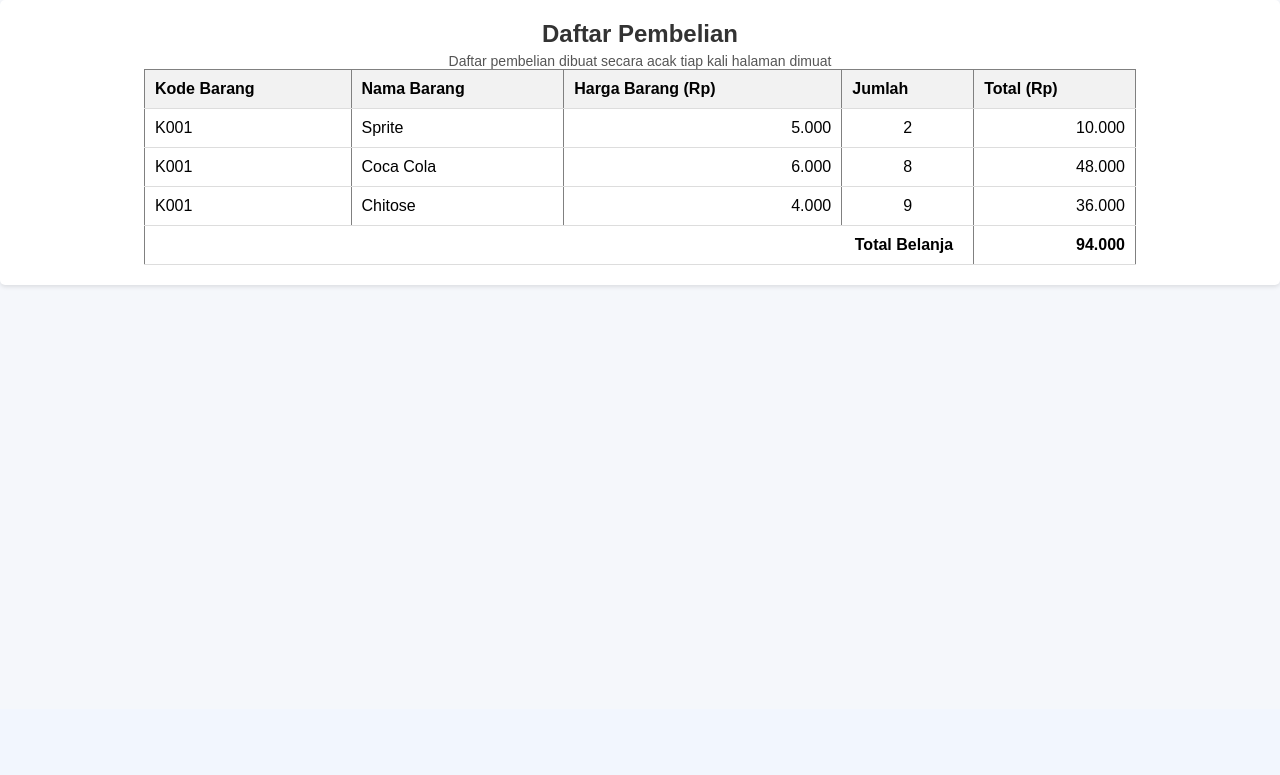
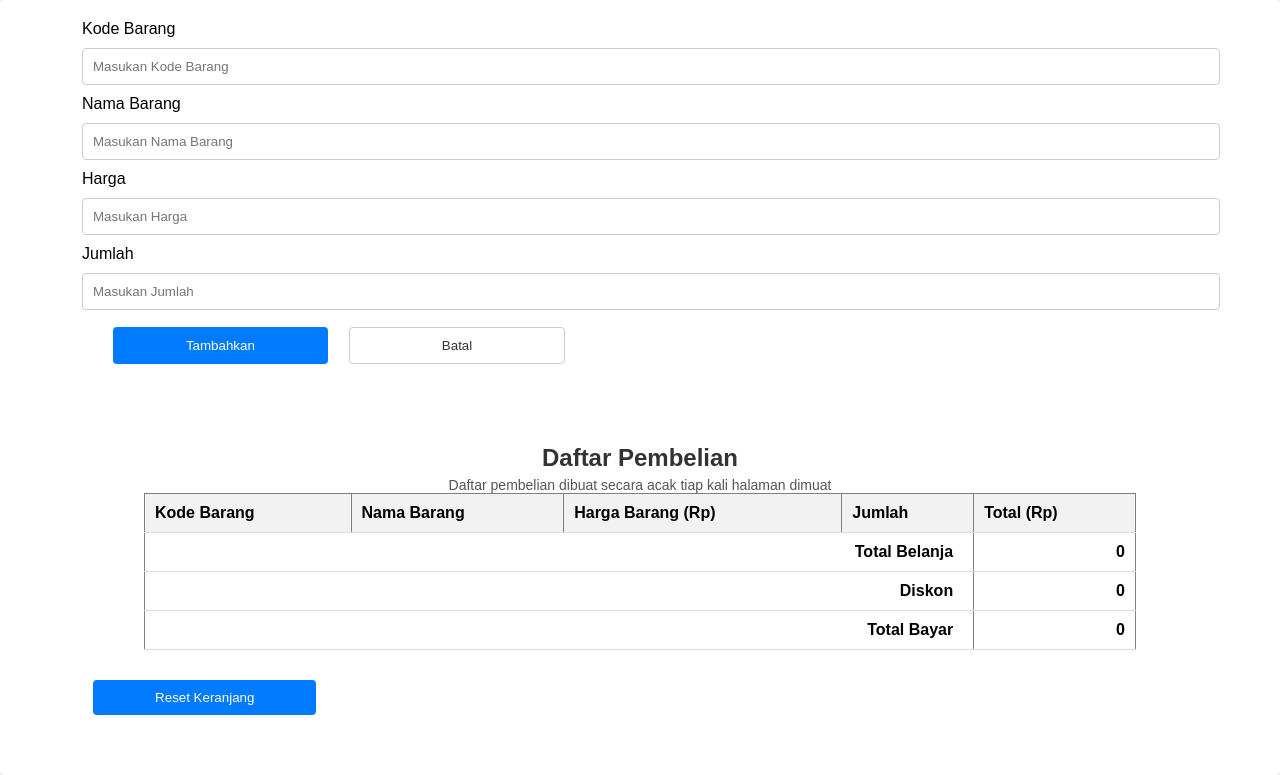
Before and after one commit to Bulanfebiola/UTS_Web1_BulanFebiola, a PHP site: page /dashboard.php in a window 1280 px wide. Shown: the part 91-866 px from the top of the page. Before the commit the page ends 379 px from the top, so only its background shows below. Run offline with PHP 8.4, Linux system fonts and the light colour scheme; the visitor is signed in with stand-in values (Sample User, id 1); data that the repository does not hold is empty.

Commit message:
Menambahkan Barang

```diff
--- a/dashboard.php
+++ b/dashboard.php
@@ -7,17 +7,31 @@ if (!isset($_SESSION['username'])) {
   exit;
 }
 
-$barang = [
-  ["K001", "Teh Pucuk", 3000],
-  ["K002", "Sukro", 2500],
-  ["K001", "Sprite", 5000],
-  ["K001", "Coca Cola", 6000],
-  ["K001", "Chitose", 4000],
+// cek apakah ada pengirimian data
+if ($_SERVER['REQUEST_METHOD'] === 'POST') {
+
+  $kode_barang   = $_POST['kode_barang']   ?? '';
+  $nama_barang   = $_POST['nama_barang']   ?? '';
+  $harga_barang  = (int)($_POST['harga_barang']   ?? 0);
+  $jumlah = (int)($_POST['jumlah']  ?? 0);
+
+  $_SESSION['barang'][] = [
+    'kode_barang' => $kode_barang,
+    'nama_barang' => $nama_barang,
+    'harga_barang' => $harga_barang,
+    'jumlah' => $jumlah
   ];
+}
 
-$jumlah = count($barang) - 1;
-$beli = 0;
-$total = 0;
+$barang = $_SESSION['barang'] ?? null;
+// Untuk reset keranjang jika ada request GET
+if (isset($_GET["reset"])) {
+  unset($_SESSION['barang']);
+  $barang = null;
+  header('Location: dashboard.php');
+  exit;
+}
+
 $grandtotal = 0;
 
 ?>
@@ -147,6 +161,44 @@ $grandtotal = 0;
       align-items: center;
     }
 
+    form {
+      width: 90%;
+      margin-bottom: 30px;
+      margin-bottom: 30px;
+    }
+
+    input[type="text"],
+    input[type="number"] {
+      width: 100%;
+      padding: 10px;
+      margin: 10px 0;
+      border: 1px solid #ccc;
+      border-radius: 4px;
+    }
+
+    .container {
+      display: flex;
+      margin-top: -3px;
+    }
+
+    input[type="submit"],
+    input[type="reset"] {
+      width: 20%;
+      padding: 10px;
+      margin: 10px 1%;
+      border: none;
+      border-radius: 4px;
+      background-color: #007bff;
+      color: white;
+      cursor: pointer;
+    }
+
+    input[type="reset"] {
+      background-color: white;
+      color: #333;
+      border: 1px solid #ccc;
+    }
+
     table {
       width: 80%;
       border-collapse: collapse;
@@ -182,6 +234,22 @@ $grandtotal = 0;
   </header>
 
   <main>
+    <form action="dashboard.php" method="POST">
+      <label for="kode_barang">Kode Barang</label>
+      <input type="text" name="kode_barang" id="kode_barang" placeholder="Masukan Kode Barang" required>
+      <label for="nama_barang">Nama Barang</label>
+      <input type="text" name="nama_barang" id="nama_barang" placeholder="Masukan Nama Barang" required>
+      <label for="harga_barang">Harga</label>
+      <input type="number" name="harga_barang" id="harga_barang" placeholder="Masukan Harga" required>
+      <label for="jumlah">Jumlah</label>
+      <input type="number" name="jumlah" id="jumlah" placeholder="Masukan Jumlah" required>
+      <div class="container">
+        <input type="submit" value="Tambahkan">
+        <input type="reset" value="Batal">
+      </div>
+    </form>
+
+    <?php if (isset($_SESSION["barang"]) && !empty($barang)): ?>
       <h2>Daftar Pembelian</h2>
       <p>Daftar pembelian dibuat secara acak tiap kali halaman dimuat</p>
       <table border="1" cellpadding="10" cellspacing="0">
@@ -193,30 +261,60 @@ $grandtotal = 0;
           <th>Total (Rp)</th>
         </tr>
         <?php
-      for ($i = 0; $i < rand(1, $jumlah); $i++) {
-        $id_barang = rand(0, $jumlah);
-        $kode_barang = $barang[$id_barang][0];
-        $nama_barang = $barang[$id_barang][1];
-        $harga_barang = $barang[$id_barang][2];
+        foreach ($barang as $item) {
+          $kode_barang = $item['kode_barang'];
+          $nama_barang = $item['nama_barang'];
+          $harga_barang = $item['harga_barang'];
+          $jumlah = $item['jumlah'];
 
-        $beli = rand(1, 10);
-        $total = $harga_barang * $beli;
-        $grandtotal += $total;
+          // hitung total
+          $total_harga = $harga_barang * $jumlah;
+          $grandtotal += $total_harga;
+
+          // hitung diskon
+          if ($grandtotal == 0) {
+            $d = "0%";
+            $diskon = 0;
+          } elseif ($grandtotal < 50000) {
+            $d = "5%";
+            $diskon = 0.05 * $grandtotal;
+          } elseif ($grandtotal <= 100000) {
+            $d = "10%";
+            $diskon = 0.10 * $grandtotal;
+          } else {
+            $d = "15%";
+            $diskon = 0.15 * $grandtotal;
+          }
+          $totalbayar = $grandtotal - $diskon;
 
           echo "<tr>";
           echo "<td>" . $kode_barang . "</td>";
           echo "<td>" . $nama_barang . "</td>";
-        echo "<td style='text-align:right;'>" . number_format($harga_barang, 0, ',', '.') . "</td>";
-        echo "<td style='text-align:center;'>" . $beli . "</td>";
-        echo "<td style='text-align:right;'>" . number_format($total, 0, ',', '.') . "</td>";
+          echo "<td style='text-align:right;'>" . number_format($harga_barang,  0, ',', '.') . "</td>";
+          echo "<td style='text-align:center;'>" . $jumlah . "</td>";
+          echo "<td style='text-align:right;'>" . number_format($total_harga,  0, ',', '.') . "</td>";
           echo "</tr>";
         }
         ?>
+        <!-- Total Belanja, Diskon, Total Bayar -->
         <tr>
           <td colspan="4" style="text-align:right; padding-right:20px"><strong>Total Belanja</strong></td>
           <td style="text-align:right;"><strong><?php echo number_format($grandtotal, 0, ',', '.'); ?></strong></td>
         </tr>
+        <tr>
+          <td colspan="4" style="text-align:right; padding-right:20px"><strong><?php echo "Diskon " . $d; ?></strong></td>
+          <td style="text-align:right;"><strong><?php echo number_format($diskon, 0, ',', '.'); ?></strong></td>
+        </tr>
+        <tr>
+          <td colspan="4" style="text-align:right; padding-right:20px"><strong>Total Bayar</strong></td>
+          <td style="text-align:right;"><strong><?php echo number_format($totalbayar, 0, ',', '.'); ?></strong></td>
+        </tr>
       </table>
+      <!-- Reset Keranjang -->
+      <form action="dashboard.php" method="get" style="margin-top:20px;">
+        <input type="submit" value="Reset Keranjang" name="reset">
+      </form>
+    <?php endif; ?>
   </main>
 
   <script>
```
Lines whose indentation alone changed are shown as unchanged.
